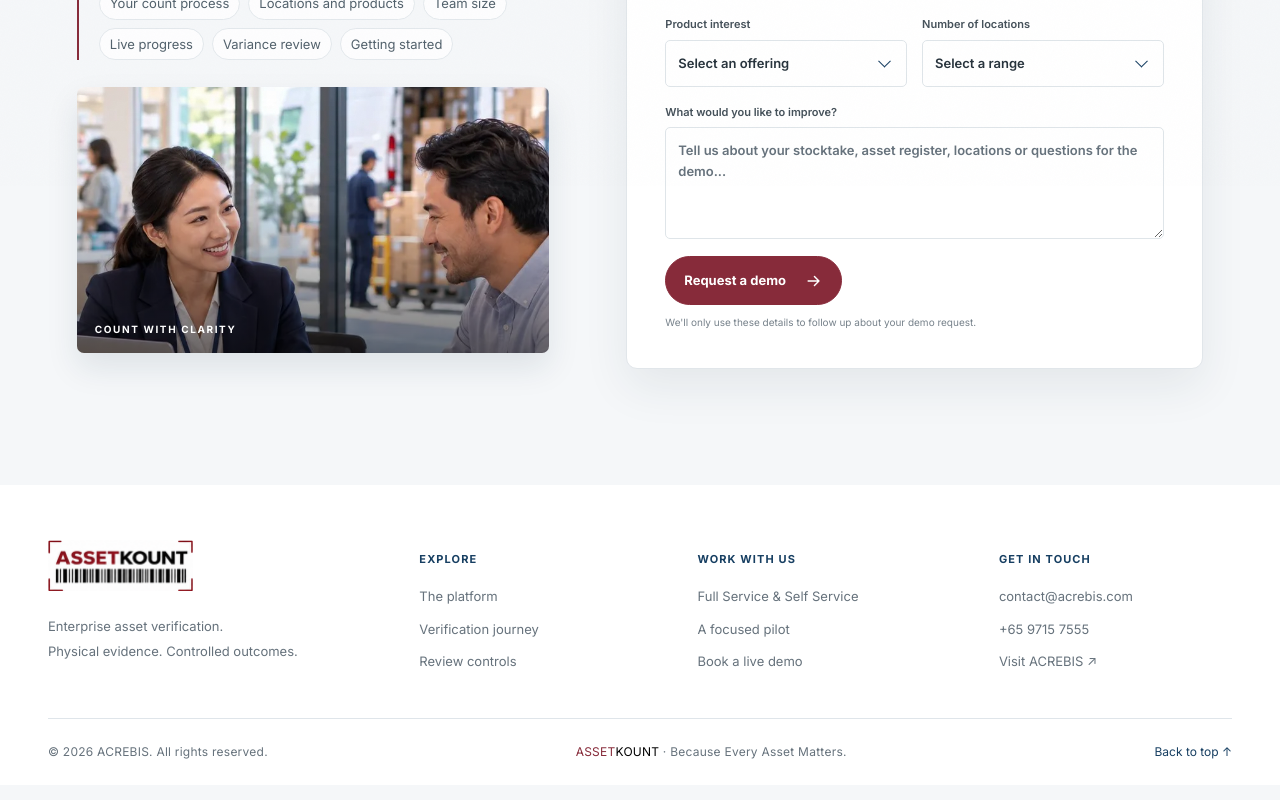
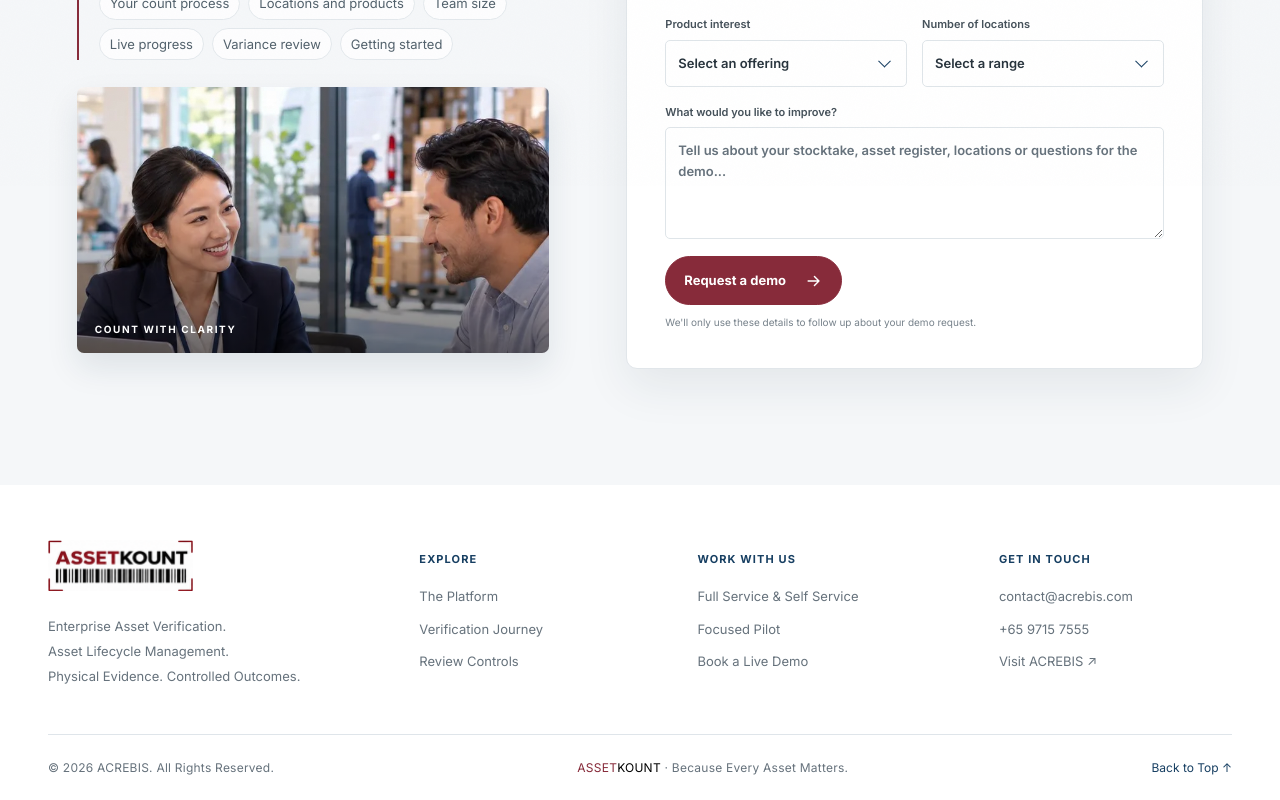
Before and after one commit to raiabhimanyu411-create/assetskount, a React (Vite) app in the folder client/: page /contact in a window 1280 px wide. Shown: the part 614-1414 px from the top of the page. Built offline with nearby package versions, Linux system fonts and the light colour scheme.

Commit message:
spelling change

```diff
--- a/client/src/App.jsx
+++ b/client/src/App.jsx
@@ -171,31 +171,31 @@ function SiteFooter() {
           <Link className={site.brand} to="/" aria-label="ASSETKOUNT home">
             <img src="/assets/deck/image2.png" width="584" height="207" alt="ASSETKOUNT" />
           </Link>
-          <p>Enterprise asset verification.<br />Physical evidence. Controlled outcomes.</p>
+          <p>Enterprise Asset Verification.<br />Asset Lifecycle Management.<br />Physical Evidence. Controlled Outcomes.</p>
         </div>
         <div>
           <h3>Explore</h3>
-          <Link to="/#platform">The platform</Link>
-          <Link to="/#journey">Verification journey</Link>
-          <Link to="/#controls">Review controls</Link>
+          <Link to="/#platform">The Platform</Link>
+          <Link to="/#journey">Verification Journey</Link>
+          <Link to="/#controls">Review Controls</Link>
         </div>
         <div>
-          <h3>Work with us</h3>
+          <h3>Work With Us</h3>
           <Link to="/#delivery">Full Service &amp; Self Service</Link>
-          <Link to="/#pilot">A focused pilot</Link>
-          <button className={site.footerLink} type="button" onClick={() => openEnquiry("Live product demo")}>Book a live demo</button>
+          <Link to="/#pilot">Focused Pilot</Link>
+          <button className={site.footerLink} type="button" onClick={() => openEnquiry("Live product demo")}>Book a Live Demo</button>
         </div>
         <div>
-          <h3>Get in touch</h3>
+          <h3>Get In Touch</h3>
           <a href="mailto:contact@acrebis.com">contact@acrebis.com</a>
           <a href="tel:+6597157555">+65 9715 7555</a>
           <a href="https://www.acrebis.com/" target="_blank" rel="noopener noreferrer">Visit ACREBIS <span aria-hidden="true">↗</span></a>
         </div>
       </div>
       <div className={`${site.container} ${site.footerBottom}`}>
-        <span>© {new Date().getFullYear()} ACREBIS. All rights reserved.</span>
+        <span>© {new Date().getFullYear()} ACREBIS. All Rights Reserved.</span>
         <span><Brand /> · Because Every Asset Matters.</span>
-        <button type="button" onClick={() => scrollToTop(false)}>Back to top ↑</button>
+        <button type="button" onClick={() => scrollToTop(false)}>Back to Top ↑</button>
       </div>
     </footer>
   );
--- a/client/src/pages/Home.module.css
+++ b/client/src/pages/Home.module.css
@@ -159,7 +159,7 @@
 
 .heroSubtitle {
   margin-top: 18px !important;
-  color: var(--primary);
+  color: #000;
   font-size: clamp(21px, 2.1vw, 29px);
   font-weight: 700;
   line-height: 1.18;
@@ -780,7 +780,6 @@
 .nextStep {
   position: relative;
   overflow: hidden;
-  padding-bottom: 0;
   background: #0e2d49;
   color: #fff;
 }
@@ -1635,6 +1634,8 @@
 .scopeSummary ol { display: grid; gap: 10px; }
 
 .scopeSummary li {
+  display: grid;
+  grid-template-columns: 40px 1fr 22px;
   align-items: center;
   gap: 14px;
   padding: 14px 16px;
@@ -1645,15 +1646,15 @@
   transition: box-shadow .2s, transform .2s;
 }
 
-.scopeSummary li:hover { box-shadow: 0 14px 28px rgba(5, 20, 36, .28); transform: translateX(3px); }
+.scopeSummary li:hover { box-shadow: 0 14px 28px rgba(5, 20, 36, .28); transform: translateY(-2px); }
 .page .scopeSummary li strong { color: #000; }
 .page .scopeSummary li p { color: var(--muted); }
-.scopeSummary li > div { flex: 1; }
+.scopeSummary li > div { min-width: 0; }
 
 .scopeIcon { display: grid; place-items: center; flex-shrink: 0; width: 40px; height: 40px; border-radius: 50%; background: var(--secondary); }
 .scopeIcon svg { width: 19px; height: 19px; fill: none; stroke: #fff; stroke-width: 1.8; stroke-linecap: round; stroke-linejoin: round; }
 
-.scopeSummary li > .scopeStep { align-self: flex-start; font-size: 11px; font-weight: 700; letter-spacing: .1em; color: var(--secondary); }
+.scopeSummary li > .scopeStep { align-self: start; justify-self: end; font-variant-numeric: tabular-nums; font-size: 11px; font-weight: 700; letter-spacing: .1em; color: var(--secondary); }
 
 .nextStep .signOff, .nextStep .signOff em { color: #fff; }
 
--- a/client/src/pages/HomePage.jsx
+++ b/client/src/pages/HomePage.jsx
@@ -294,7 +294,7 @@ function Blueprint() {
       <div className={site.container}>
         <div className={styles.blueprintHead}>
           <Badge>Platform Blueprint</Badge>
-          <Lines id="blueprint-title" lines={["A complete asset truth layer", <em key="a">between physical assets and enterprise systems.</em>]} />
+          <Lines id="blueprint-title" lines={[" Complete Asset Truth Layer", <em key="a">between physical assets and enterprise systems.</em>]} />
           <p className={styles.journeyIntro} data-reveal=""><Brand /> is designed to go beyond asset tracking. It connects the physical reality on the ground with ERP, finance, audit and operations.</p>
         </div>
         <div className={styles.blueprintGrid} data-stagger="" data-draw-icons="">
@@ -600,9 +600,11 @@ function RealTimeControl() {
 // cell so the buttons below never jump when the text changes.
 const HERO_INTERVAL = 5000;
 const HERO_SLIDES = 3;
+const HERO_BADGES = ["Enterprise Asset Verification", "Asset Lifecycle Management"];
 
-function HeroHeadings() {
-  // -1 until the preloader lifts, so the first heading rises into view.
+// Steps through `count` hero items on the shared interval. Returns a class
+// builder for each item; -1 until the preloader lifts so the first one enters.
+function useHeroRotation(count) {
   const [{ active, leaving }, setSlides] = useState({ active: -1, leaving: -1 });
 
   useEffect(() => {
@@ -612,20 +614,42 @@ function HeroHeadings() {
       if (cancelled) return;
       setSlides({ active: 0, leaving: -1 });
       timer = window.setInterval(() => {
-        setSlides(({ active: current }) => ({ active: (current + 1) % HERO_SLIDES, leaving: current }));
+        setSlides(({ active: current }) => ({ active: (current + 1) % count, leaving: current }));
       }, HERO_INTERVAL);
     });
     return () => {
       cancelled = true;
       window.clearInterval(timer);
     };
-  }, []);
+  }, [count]);
 
   const slide = (index) => [
     styles.heroSlide,
     active === index && styles.heroSlideActive,
     leaving === index && styles.heroSlideLeaving,
   ].filter(Boolean).join(" ");
+
+  return { active, slide };
+}
+
+function HeroBadge() {
+  const { active, slide } = useHeroRotation(HERO_BADGES.length);
+  return (
+    <p className={styles.heroBadge} data-hero-item="">
+      <svg viewBox="0 0 24 24" aria-hidden="true"><path d="M13.5 2 4 13.5h6.5L9.5 22 20 9.5h-6.5L13.5 2Z" /></svg>
+      <span className={styles.heroSlides}>
+        {HERO_BADGES.map((label, index) => (
+          <span key={label} className={slide(index)} aria-hidden={active !== index}>
+            <span className={styles.heroLine}><span>{label}</span></span>
+          </span>
+        ))}
+      </span>
+    </p>
+  );
+}
+
+function HeroHeadings() {
+  const { active, slide } = useHeroRotation(HERO_SLIDES);
 
   return (
     <div className={styles.heroSlides}>
@@ -681,10 +705,7 @@ function HomePage() {
       <section className={styles.hero} aria-labelledby="hero-title">
         <div className={`${site.container} ${styles.heroInner}`}>
           <div className={styles.heroCopy}>
-            <p className={styles.heroBadge} data-hero-item="">
-              <svg viewBox="0 0 24 24" aria-hidden="true"><path d="M13.5 2 4 13.5h6.5L9.5 22 20 9.5h-6.5L13.5 2Z" /></svg>
-              Enterprise Asset Verification
-            </p>
+            <HeroBadge />
             <HeroHeadings />
             <div className={styles.actions} data-hero-item="">
               <button className={styles.pillPrimary} data-magnetic="" type="button" onClick={() => openEnquiry("Live product demo")}><RocketIcon />Get Started</button>
@@ -947,7 +968,6 @@ function HomePage() {
             </ol>
           </div>
         </div>
-        <div className={`${site.container} ${styles.signOff}`} data-reveal=""><span>Because <em>Every Asset Matters.</em></span></div>
       </section>
 
       <Walkthrough dialogRef={walkthroughDialog} />
```
